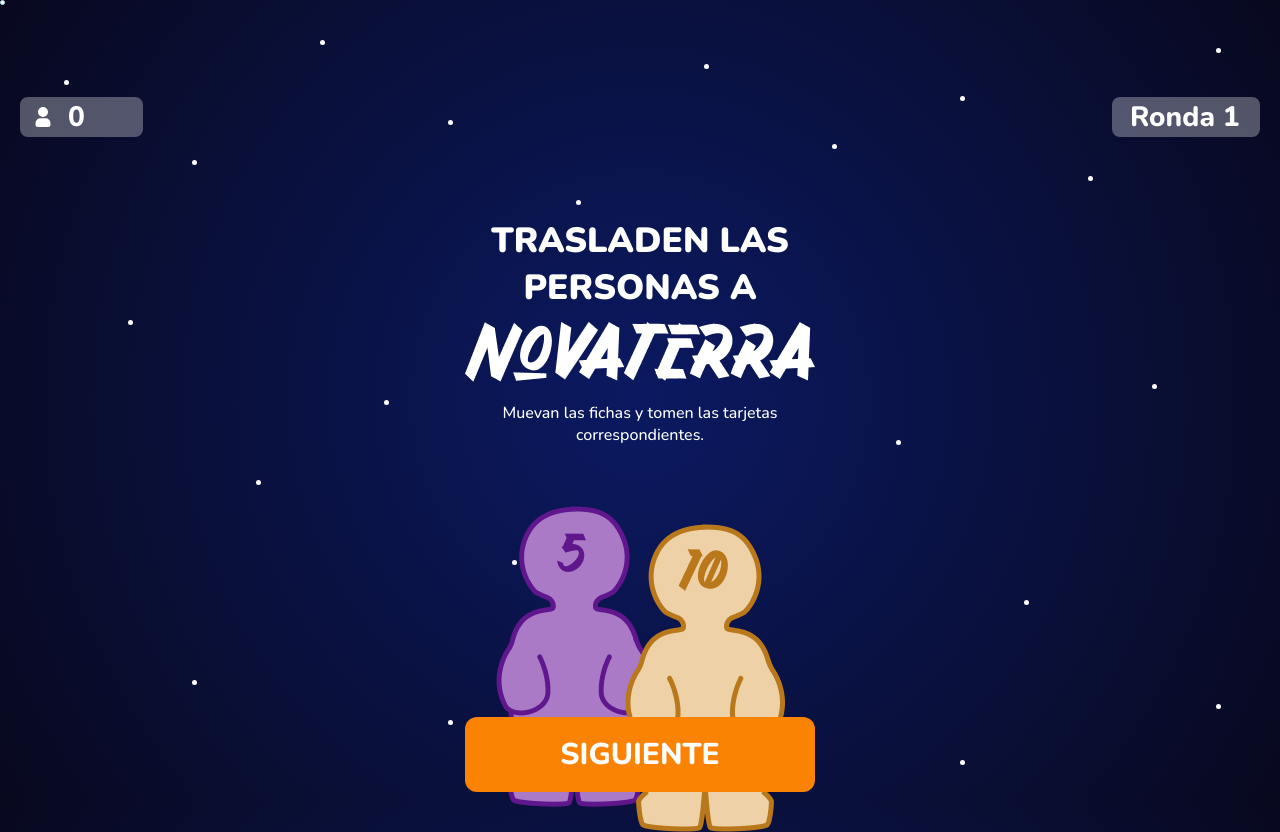
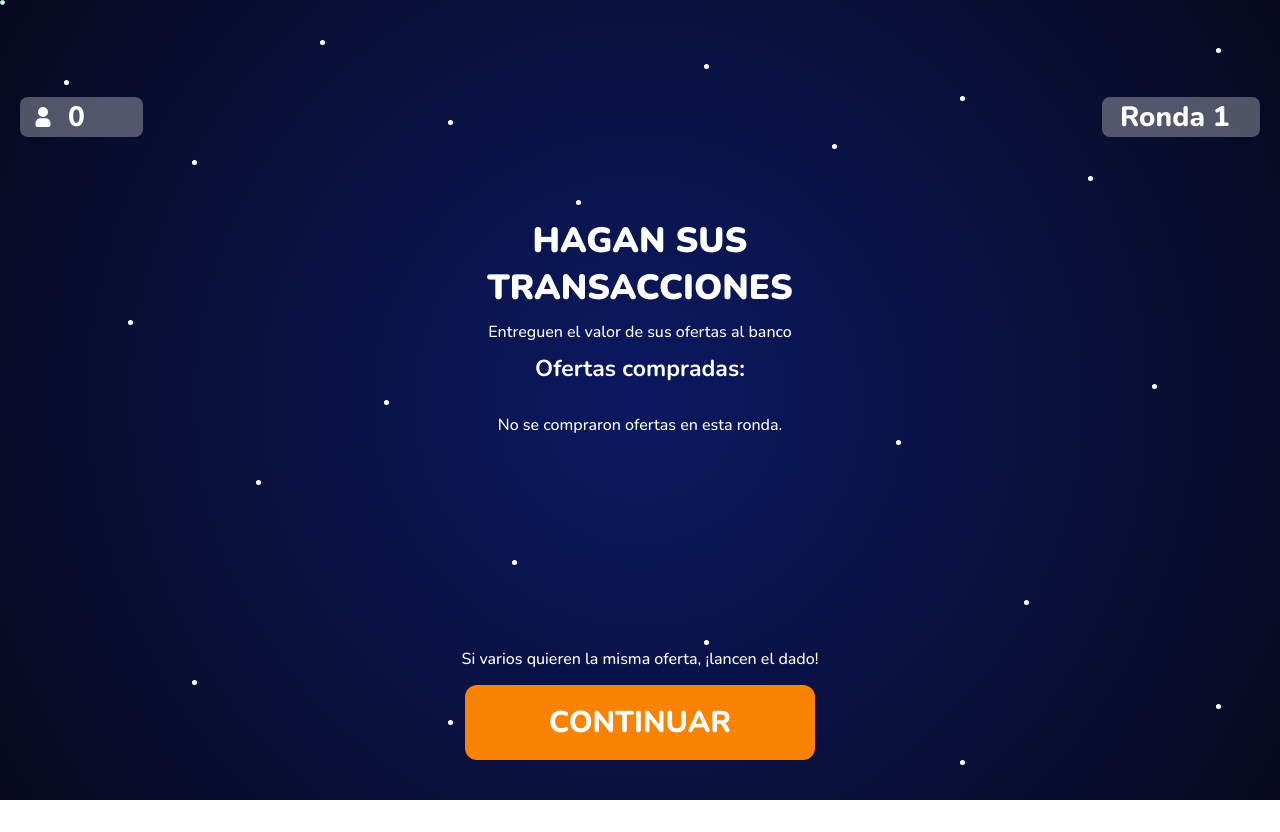
Before and after one commit to emydorado/EXODO-A-NOVATERRA, a React (Vite) app: page /stageFour in a window 1280 px wide. After the commit the page ends 800 px from the top, so only its background shows below. Built offline with nearby package versions, Linux system fonts and the light colour scheme.

Commit message:
FINISHHHH

```diff
--- a/src/App.jsx
+++ b/src/App.jsx
@@ -4,6 +4,7 @@ import StageOne from './pages/StageOne';
 import StageTwo from './pages/StageTwo';
 import StageThree from './pages/StageThree';
 import StageFour from './pages/StageFour';
+import StageFive from './pages/StageFive';
 import Challenge from './pages/Challenge';
 import Offers from './pages/Offers';
 import BuildingShop from './pages/BuildingShop';
@@ -21,6 +22,7 @@ function App() {
 				<Route path='/stageTwo' element={<StageTwo />} />
 				<Route path='/stageThree' element={<StageThree />} />
 				<Route path='/stageFour' element={<StageFour />} />
+				<Route path='/stageFive' element={<StageFive />} />
 				<Route path='/challenge' element={<Challenge />} />
 				<Route path='/offers' element={<Offers />} />
 				<Route path='/buildingShop' element={<BuildingShop />} />
--- a/src/components/savedHumans.css
+++ b/src/components/savedHumans.css
@@ -29,7 +29,7 @@
 	display: flex;
 	align-items: center;
 	background-color: rgba(255, 255, 255, 0.3);
-	width: 140px;
+	width: 150px;
 	height: 40px;
 	margin: 20px;
 	border-radius: 8px;
--- a/src/data/events.js
+++ b/src/data/events.js
@@ -36,7 +36,7 @@ const events = [
 		image: warning,
 		alert: 'ALERTA EXODITAS',
 		title: '¡Estafa de suministros!',
-		description: 'Cada jugador pierde le paga $20 al banco.',
+		description: 'Cada jugador le paga $15 al banco.',
 	},
 
 	// postivos
@@ -46,7 +46,7 @@ const events = [
 		image: check,
 		alert: 'INCREÍBLE EXODITAS',
 		title: '¡Bonificación universal!',
-		description: 'Todos reciben $10 del banco.',
+		description: 'Todos reciben $15 del banco.',
 	},
 	{
 		id: 7,
@@ -67,14 +67,14 @@ const events = [
 		image: check,
 		alert: 'INCREÍBLE EXODITAS',
 		title: '¡Subsidio general!',
-		description: 'Todos reciben $30 del banco.',
+		description: 'Todos reciben $20 del banco.',
 	},
 	{
 		id: 10,
 		image: check,
 		alert: 'INCREÍBLE EXODITAS',
 		title: '¡Motivación de la humanidad!',
-		description: 'Cada jugador le da $10 al juagdor con menos dinero.',
+		description: 'Cada jugador le da $15 al juagdor con menos dinero.',
 	},
 ];
 
--- a/src/data/offers.js
+++ b/src/data/offers.js
@@ -3,26 +3,26 @@ const offers = [
 	{ id: 1, carriage: 'Transporte aéreo básico', capacity: 10, cost: 30 },
 	{ id: 2, carriage: 'Nave Carguera Estándar', capacity: 15, cost: 45 },
 	{ id: 3, carriage: 'Módulo de Escape', capacity: 5, cost: 15 },
-	{ id: 4, carriage: 'Transporte aéreo básico', capacity: 8, cost: 24 },
-	{ id: 5, carriage: 'Nave Carguera Estándar', capacity: 12, cost: 36 },
-	{ id: 6, carriage: 'Módulo de Escape', capacity: 6, cost: 18 },
-	{ id: 7, carriage: 'Shuttle Local', capacity: 9, cost: 27 },
-	{ id: 8, carriage: 'Transporte Ligero', capacity: 7, cost: 21 },
-	{ id: 9, carriage: 'Capsula Urbana', capacity: 11, cost: 33 },
-	{ id: 10, carriage: 'Transporte aéreo básico', capacity: 13, cost: 39 },
+	{ id: 4, carriage: 'Transporte aéreo básico', capacity: 8, cost: 25 },
+	{ id: 5, carriage: 'Nave Carguera Estándar', capacity: 12, cost: 35 },
+	{ id: 6, carriage: 'Módulo de Escape', capacity: 6, cost: 20 },
+	{ id: 7, carriage: 'Shuttle Local', capacity: 9, cost: 28 },
+	{ id: 8, carriage: 'Transporte Ligero', capacity: 7, cost: 22 },
+	{ id: 9, carriage: 'Capsula Urbana', capacity: 11, cost: 34 },
+	{ id: 10, carriage: 'Transporte aéreo básico', capacity: 13, cost: 40 },
 	{ id: 11, carriage: 'Nave Carguera Estándar', capacity: 14, cost: 42 },
 
 	// --- INTERMEDIAS ---
 	{ id: 12, carriage: 'Nave Colonizadora Mediana', capacity: 25, cost: 70 },
 	{ id: 13, carriage: 'Plataforma de Lanzamiento', capacity: 20, cost: 55 },
 	{ id: 14, carriage: 'Shuttle Modular (riesgo)', capacity: 30, cost: 80 },
-	{ id: 15, carriage: 'Nave Colonizadora Mediana', capacity: 28, cost: 78 },
+	{ id: 15, carriage: 'Nave Colonizadora Mediana', capacity: 28, cost: 75 },
 	{ id: 16, carriage: 'Plataforma de Lanzamiento', capacity: 22, cost: 60 },
 	{ id: 17, carriage: 'Shuttle Modular', capacity: 26, cost: 72 },
-	{ id: 18, carriage: 'Ferry Orbital', capacity: 24, cost: 68 },
+	{ id: 18, carriage: 'Ferry Orbital', capacity: 24, cost: 62 },
 	{ id: 19, carriage: 'Transporte Atmosférico', capacity: 18, cost: 50 },
 	{ id: 20, carriage: 'Carguero Regional', capacity: 27, cost: 76 },
-	{ id: 21, carriage: 'Módulo de Transferencia', capacity: 23, cost: 63 },
+	{ id: 21, carriage: 'Módulo de Transferencia', capacity: 23, cost: 62 },
 
 	// --- AVANZADAS ---
 	{ id: 22, carriage: 'Crucero Interplanetario', capacity: 50, cost: 150 },
@@ -31,9 +31,9 @@ const offers = [
 	{ id: 25, carriage: 'Crucero Interplanetario', capacity: 55, cost: 165 },
 	{ id: 26, carriage: 'Carguero Criogénico', capacity: 45, cost: 135 },
 	{ id: 27, carriage: 'Misión Privada', capacity: 38, cost: 110 },
-	{ id: 28, carriage: 'Convoy Translunar', capacity: 48, cost: 144 },
-	{ id: 29, carriage: 'Transbordador Pesado', capacity: 42, cost: 126 },
-	{ id: 30, carriage: 'Nave de Asentamiento', capacity: 46, cost: 138 },
+	{ id: 28, carriage: 'Convoy Translunar', capacity: 48, cost: 140 },
+	{ id: 29, carriage: 'Transbordador Pesado', capacity: 42, cost: 125 },
+	{ id: 30, carriage: 'Nave de Asentamiento', capacity: 46, cost: 135 },
 
 	// --- ÉPICAS ---
 	{ id: 31, carriage: 'Arca Estelar', capacity: 100, cost: 300 },
--- a/src/pages/Offers.jsx
+++ b/src/pages/Offers.jsx
@@ -7,64 +7,70 @@ import { useState, useEffect, useMemo } from 'react';
 import './offers.css';
 import { useNavigate } from 'react-router-dom';
 
-function getRandomOffers(offers, minId, maxId, count = 5) {
-	const filtered = offers.filter((o) => o.id >= minId && o.id <= maxId);
+function pickRange(round) {
+	if (round >= 1 && round <= 2) return [1, 11];
+	if (round >= 3 && round <= 4) return [12, 21];
+	if (round >= 5 && round <= 6) return [22, 30];
+	return [31, 39]; // 7-10 (ajusta a tus tramos exactos)
+}
+
+function getRandomOffers(offers, minId, maxId, count = 5, excludeIds = []) {
+	const filtered = offers.filter((o) => o.id >= minId && o.id <= maxId && !excludeIds.includes(o.id));
 	const shuffled = [...filtered].sort(() => 0.5 - Math.random());
 	return shuffled.slice(0, count);
 }
 
 const Offers = () => {
 	const [currentOffers, setCurrentOffers] = useState([]);
-	const [totalCapacity, setTotalCapacity] = useState(0);
+	const [totalCapacity, setTotalCapacity] = useState(null);
 	const [selectedOffers, setSelectedOffers] = useState([]);
 	const [timeLeft, setTimeLeft] = useState(30);
 	const [errorMsg, setErrorMsg] = useState('');
 	const [hasCryoNova, setHasCryoNova] = useState(false);
-	const [frozenOffer, setFrozenOffer] = useState(() => {
+	const [successMsg, setSuccessMsg] = useState('');
+	const [frozenId, setFrozenId] = useState(() => {
 		const raw = localStorage.getItem('frozenOffer');
-		return raw ? JSON.parse(raw) : null;
+		return raw ? JSON.parse(raw).id : null;
 	});
+
+	const [round, setRound] = useState(() => parseInt(localStorage.getItem('round') || '1', 10));
+
 	const navigate = useNavigate();
 
-	const saveFrozenOffer = (offerOrNull) => {
-		setFrozenOffer(offerOrNull);
-		if (offerOrNull) {
-			localStorage.setItem('frozenOffer', JSON.stringify(offerOrNull));
-		} else {
-			localStorage.removeItem('frozenOffer');
-		}
-	};
+	useEffect(() => {
+		const read = () => {
+			const r = parseInt(localStorage.getItem('round') || '1', 10);
+			setRound((prev) => (prev !== r ? r : prev));
+		};
+		const onStorage = (e) => {
+			if (e.key === 'round') read();
+		};
+		window.addEventListener('storage', onStorage);
+		const id = setInterval(read, 400); // asegura cambios en el mismo tab
+		return () => {
+			window.removeEventListener('storage', onStorage);
+			clearInterval(id);
+		};
+	}, []);
 
 	useEffect(() => {
-		const storedRound = parseInt(localStorage.getItem('round') || '1', 10);
-		let base = [];
+		const [minId, maxId] = pickRange(round);
 
-		if (storedRound === 1) {
-			base = getRandomOffers(offers, 1, 11);
-		} else if (storedRound >= 2 && storedRound <= 5) {
-			base = getRandomOffers(offers, 12, 21);
-		} else if (storedRound >= 6 && storedRound <= 7) {
-			base = getRandomOffers(offers, 22, 30);
-		} else if (storedRound >= 8 && storedRound <= 10) {
-			base = getRandomOffers(offers, 31, 39);
-		}
+		const frozenRaw = localStorage.getItem('frozenOffer');
+		const frozenObj = frozenRaw ? JSON.parse(frozenRaw) : null;
 
-		// Inyectar frozenOffer si existe:
-		if (frozenOffer) {
-			const already = base.some((o) => o.id === frozenOffer.id);
-			if (!already) {
-				// Reemplaza la primera oferta para garantizar espacio
-				if (base.length > 0) {
-					base = [frozenOffer, ...base.slice(1)];
-				} else {
-					base = [frozenOffer];
-				}
-			}
+		const N = 5; // o 3, según tu UI
+		const exclude = frozenObj ? [frozenObj.id] : [];
+
+		let base = getRandomOffers(offers, minId, maxId, N, exclude);
+
+		// Si quieres exactamente N cartas y hay congelada, anteponla y recorta
+		if (frozenObj) {
+			base = [frozenObj, ...base].slice(0, N);
 		}
 
 		setCurrentOffers(base);
-		// Nota: dependemos de frozenOffer, para reinyectarla si cambia
-	}, [frozenOffer]);
+	}, [round, frozenId]); // <- clave
 
 	// traer ofertas seleccionadas
 	useEffect(() => {
@@ -92,24 +98,26 @@ const Offers = () => {
 	const remainingCapacity = Math.max(0, totalCapacity - selectedCapacity);
 
 	const handleToggleOffer = (offer) => {
-		if (selectedOffers.find((o) => o.id === offer.id)) {
+		const isSelected = selectedOffers.some((o) => o.id === offer.id);
+		if (isSelected) {
 			setSelectedOffers((prev) => prev.filter((o) => o.id !== offer.id));
 			return;
 		}
-
 		if (selectedCapacity + (offer.capacity || 0) > totalCapacity) {
 			setErrorMsg('');
-			setTimeout(() => {
-				setErrorMsg('No puedes exceder la capacidad disponible.');
-			}, 0);
+			setTimeout(() => setErrorMsg('No puedes exceder la capacidad disponible.'), 0);
 			return;
 		}
 
+		if (frozenId && offer.id === frozenId) {
+			localStorage.removeItem('frozenOffer');
+			setFrozenId(null); // <- rebuild por efecto
+
+			setSuccessMsg('Oferta congelada comprada con éxito');
+			setTimeout(() => setSuccessMsg(''), 2000); // opcional: ocultar a los 2s
+		}
+
 		setSelectedOffers((prev) => [...prev, offer]);
-
-		if (frozenOffer && frozenOffer.id === offer.id) {
-			saveFrozenOffer(null);
-		}
 	};
 
 	useEffect(() => {
@@ -132,6 +140,11 @@ const Offers = () => {
 	//timer
 	useEffect(() => {
 		if (timeLeft <= 0) {
+			//guardar snapshot de compras de la ronda ---
+			localStorage.setItem('lastRoundOffers', JSON.stringify(selectedOffers));
+			const totalCost = selectedOffers.reduce((acc, o) => acc + (o.cost || 0), 0);
+			localStorage.setItem('lastRoundTotalCost', String(totalCost));
+
 			// 1) sumar humanos de esta ronda
 			const savedThisRound = selectedOffers.reduce((acc, o) => acc + (o.capacity || 0), 0);
 			const totalSaved = parseInt(localStorage.getItem('totalSavedHumans') || '0', 10);
@@ -156,15 +169,19 @@ const Offers = () => {
 	}, [timeLeft, navigate, selectedOffers]);
 
 	const handleFreezeToggle = (offer) => {
-		if (!hasCryoNova) return; // seguridad
+		if (!hasCryoNova) return;
 
-		// Si ya está congelada esta misma, la descongela
-		if (frozenOffer && frozenOffer.id === offer.id) {
-			saveFrozenOffer(null);
+		const raw = localStorage.getItem('frozenOffer');
+		const already = raw ? JSON.parse(raw) : null;
+
+		if (already && already.id === offer.id) {
+			localStorage.removeItem('frozenOffer');
+			setFrozenId(null); // <- dispara el efecto de rebuild
 			return;
 		}
-		// Reemplaza la anterior (solo una a la vez)
-		saveFrozenOffer(offer);
+
+		localStorage.setItem('frozenOffer', JSON.stringify(offer));
+		setFrozenId(offer.id); // <- dispara el efecto de rebuild
 	};
 
 	return (
@@ -172,6 +189,12 @@ const Offers = () => {
 			{errorMsg && (
 				<div className='custom-alert'>
 					<span>{errorMsg}</span>
+				</div>
+			)}
+
+			{successMsg && (
+				<div className='succes-alert'>
+					<span>{successMsg}</span>
 				</div>
 			)}
 
@@ -194,7 +217,7 @@ const Offers = () => {
 				{currentOffers.map((offer) => {
 					const isSelected = !!selectedOffers.find((o) => o.id === offer.id);
 					const wouldExceed = !isSelected && offer.capacity > remainingCapacity;
-					const isThisFrozen = frozenOffer && frozenOffer.id === offer.id;
+					const isFrozenThisCard = frozenId === offer.id;
 
 					return (
 						<OfferCard
@@ -202,12 +225,18 @@ const Offers = () => {
 							carriage={offer.carriage}
 							capacity={offer.capacity}
 							cost={offer.cost}
-							onClick={() => handleToggleOffer(offer)}
+							onClick={() => {
+								if (wouldExceed) {
+									setErrorMsg('');
+									setTimeout(() => setErrorMsg('No puedes exceder la capacidad disponible.'), 0);
+									return;
+								}
+								handleToggleOffer(offer);
+							}}
 							isSelected={isSelected}
 							disabled={wouldExceed}
-							// --- NUEVO: control de congelado ---
 							canFreeze={hasCryoNova}
-							isFrozen={!!isThisFrozen}
+							isFrozen={isFrozenThisCard}
 							onFreezeToggle={() => handleFreezeToggle(offer)}
 						/>
 					);
--- /dev/null
+++ b/src/pages/StageFive.jsx
@@ -0,0 +1,55 @@
+import Stages from '../components/Stages';
+import people from '../assets/people.png';
+import onlyNovaterra from '../assets/onlyNovaterra.png';
+import { useLocation, useNavigate } from 'react-router-dom';
+import { useCallback } from 'react';
+const StageFive = () => {
+	const navigate = useNavigate();
+	const location = useLocation();
+	const players = location.state?.players || 3;
+
+	// reto según cantidad de jugadores
+	const numberChallenge = useCallback(() => {
+		if (players === 3) return 400;
+		if (players === 4 || players === 5) return 550;
+		return 700;
+	}, [players]);
+
+	const handleNext = () => {
+		const round = parseInt(localStorage.getItem('round') || '1', 10);
+
+		if (round < 10) {
+			// rondas 1–9
+			navigate('/events');
+		} else {
+			// ronda 10 → verificar humanos salvados
+			const saved = getTotalSavedHumans();
+			const target = numberChallenge();
+
+			if (saved >= target) {
+				navigate('/win');
+			} else {
+				navigate('/lose');
+			}
+		}
+	};
+
+	function getTotalSavedHumans() {
+		return parseInt(localStorage.getItem('totalSavedHumans') || '0', 10);
+	}
+
+	return (
+		<>
+			<Stages
+				title='TRASLADEN LAS PERSONAS A'
+				description='Muevan las fichas y tomen las tarjetas correspondientes.'
+				logo={onlyNovaterra}
+				image={people}
+				btnText='SIGUIENTE'
+				onClick={handleNext}
+			/>
+		</>
+	);
+};
+
+export default StageFive;
--- a/src/pages/StageFour.jsx
+++ b/src/pages/StageFour.jsx
@@ -1,54 +1,51 @@
 import Stages from '../components/Stages';
-import people from '../assets/people.png';
-import onlyNovaterra from '../assets/onlyNovaterra.png';
-import { useLocation, useNavigate } from 'react-router-dom';
-import { useCallback } from 'react';
+import SavedHumans from '../components/SavedHumans';
+import Rounds from '../components/Rounds';
+import { useNavigate } from 'react-router-dom';
+import { useState, useEffect } from 'react';
+import OfferCard from '../components/OfferCard';
+import './stageFour.css';
+
 const StageFour = () => {
+	const [purchasedOffers, setPurchasedOffers] = useState([]);
 	const navigate = useNavigate();
-	const location = useLocation();
-	const players = location.state?.players || 3;
 
-	// reto según cantidad de jugadores
-	const numberChallenge = useCallback(() => {
-		if (players === 3) return 400;
-		if (players === 4 || players === 5) return 550;
-		return 700;
-	}, [players]);
-
-	const handleNext = () => {
-		const round = parseInt(localStorage.getItem('round') || '1', 10);
-
-		if (round < 10) {
-			// rondas 1–9
-			navigate('/events');
-		} else {
-			// ronda 10 → verificar humanos salvados
-			const saved = getTotalSavedHumans();
-			const target = numberChallenge();
-
-			if (saved >= target) {
-				navigate('/win');
-			} else {
-				navigate('/lose');
-			}
-		}
-	};
-
-	function getTotalSavedHumans() {
-		return parseInt(localStorage.getItem('totalSavedHumans') || '0', 10);
-	}
+	useEffect(() => {
+		const raw = localStorage.getItem('lastRoundOffers');
+		setPurchasedOffers(raw ? JSON.parse(raw) : []);
+	}, []);
 
 	return (
-		<>
-			<Stages
-				title='TRASLADEN LAS PERSONAS A'
-				description='Muevan las fichas y tomen las tarjetas correspondientes.'
-				logo={onlyNovaterra}
-				image={people}
-				btnText='SIGUIENTE'
-				onClick={handleNext}
-			/>
-		</>
+		<div id='stage-four'>
+			<div className='counters'>
+				<SavedHumans />
+				<Rounds />
+			</div>
+			<h2>HAGAN SUS TRANSACCIONES</h2>
+			<p className='stage-four-descript'>Entreguen el valor de sus ofertas al banco</p>
+			<h3>Ofertas compradas:</h3>
+
+			<div className='offer-cards'>
+				{purchasedOffers.length > 0 ? (
+					purchasedOffers.map((offer) => (
+						<OfferCard
+							key={offer.id}
+							carriage={offer.carriage}
+							capacity={offer.capacity}
+							cost={offer.cost}
+							onClick={undefined} // sin interacción
+							isSelected={false}
+							disabled={true} // render deshabilitado
+						/>
+					))
+				) : (
+					<p>No se compraron ofertas en esta ronda.</p>
+				)}
+			</div>
+
+			<p className='stage-four-tip'>Si varios quieren la misma oferta, ¡lancen el dado!</p>
+			<button onClick={() => navigate('/stageFive')}>CONTINUAR</button>
+		</div>
 	);
 };
 
--- a/src/pages/StageOne.jsx
+++ b/src/pages/StageOne.jsx
@@ -6,7 +6,7 @@ const StageOne = () => {
 		<>
 			<Stages
 				title='¡MOMENTO DE RECIBIR DINERO!'
-				description='Cada jugador toma 50k'
+				description='Cada jugador recibe $60 del banco'
 				image={money}
 				btnText='HECHO'
 				page='/stageTwo'
--- a/src/pages/offers.css
+++ b/src/pages/offers.css
@@ -66,6 +66,23 @@
 	animation: fadeIn 0.3s ease-out, fadeOut 0.5s ease-in 2.5s forwards;
 }
 
+.succes-alert {
+	position: fixed;
+	top: 253px;
+	right: 50px;
+	font-family: 'Nunito', sans-serif;
+	background: #94c3a9;
+	color: #05622f;
+	border: none;
+	border-radius: 10px;
+	padding: 12px 18px;
+	font-size: 14px;
+	font-weight: 600;
+	box-shadow: 0 4px 14px rgba(0, 0, 0, 0.15);
+	z-index: 1000;
+	animation: fadeIn 0.3s ease-out, fadeOut 0.5s ease-in 2.5s forwards;
+}
+
 .actual-capacity {
 	display: flex;
 	flex-direction: column;
--- /dev/null
+++ b/src/pages/stageFour.css
@@ -0,0 +1,50 @@
+#stage-four {
+	display: flex;
+	flex-direction: column;
+	align-items: center;
+	position: relative;
+	min-height: 100vh;
+}
+
+.counters {
+	display: flex;
+	justify-content: space-between;
+	width: 100%;
+	margin-top: 6%;
+	z-index: 100;
+}
+
+#stage-four h2 {
+	font-weight: 900;
+	font-size: 35px;
+	text-align: center;
+	max-width: 400px;
+	margin-top: 60px;
+	margin-bottom: 10px;
+}
+
+.stage-four-descript {
+	margin-bottom: 10px;
+	text-align: center;
+}
+
+.stage-four-tip {
+	z-index: 100;
+	position: absolute;
+	bottom: 130px;
+}
+
+#stage-four button {
+	z-index: 100;
+	position: absolute;
+	bottom: 40px;
+	background-color: #fa8304;
+	border-radius: 12px;
+	height: 75px;
+	width: 350px;
+	border: none;
+	font-family: 'Nunito', sans-serif;
+	font-size: 30px;
+	font-weight: 800;
+	color: white;
+}
```
